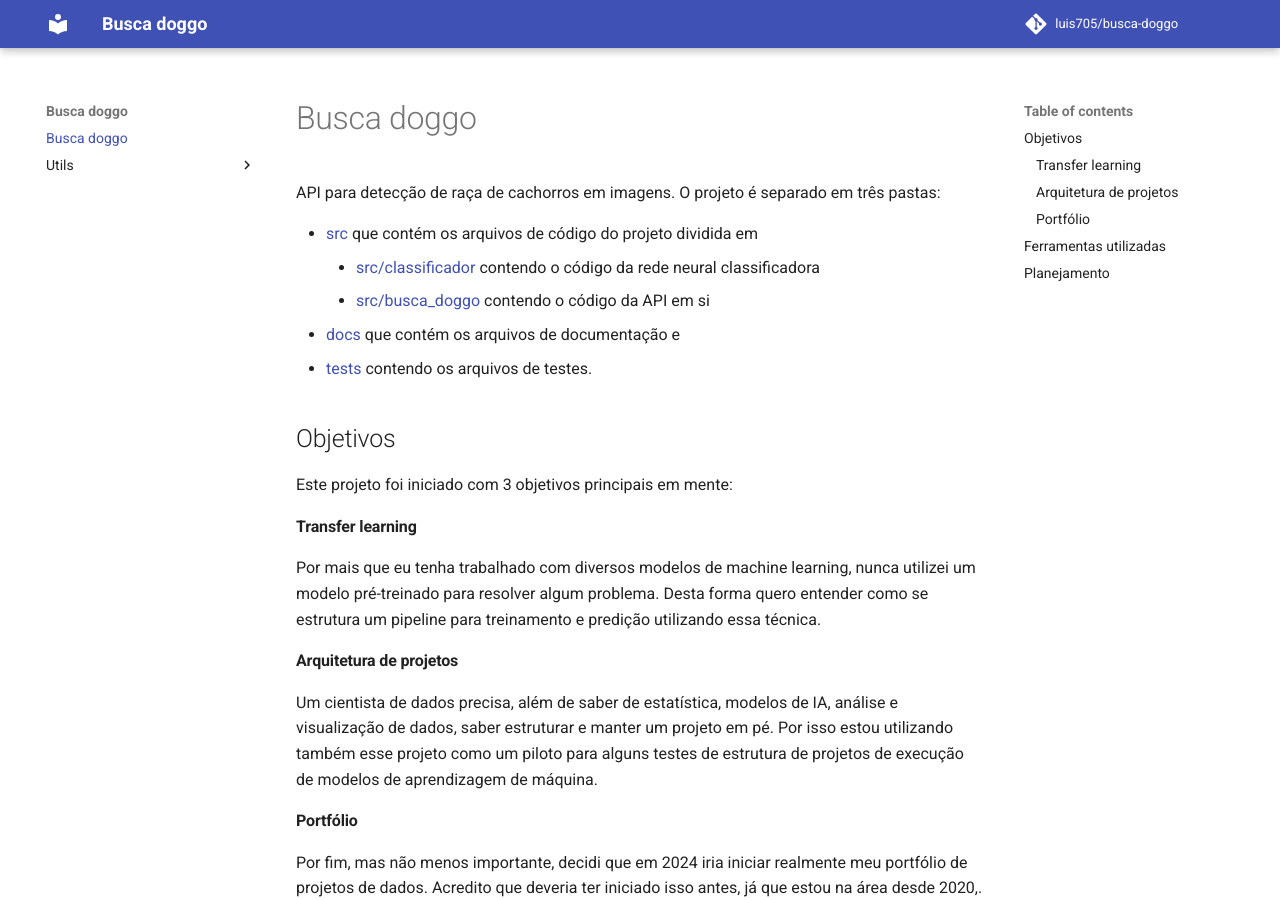
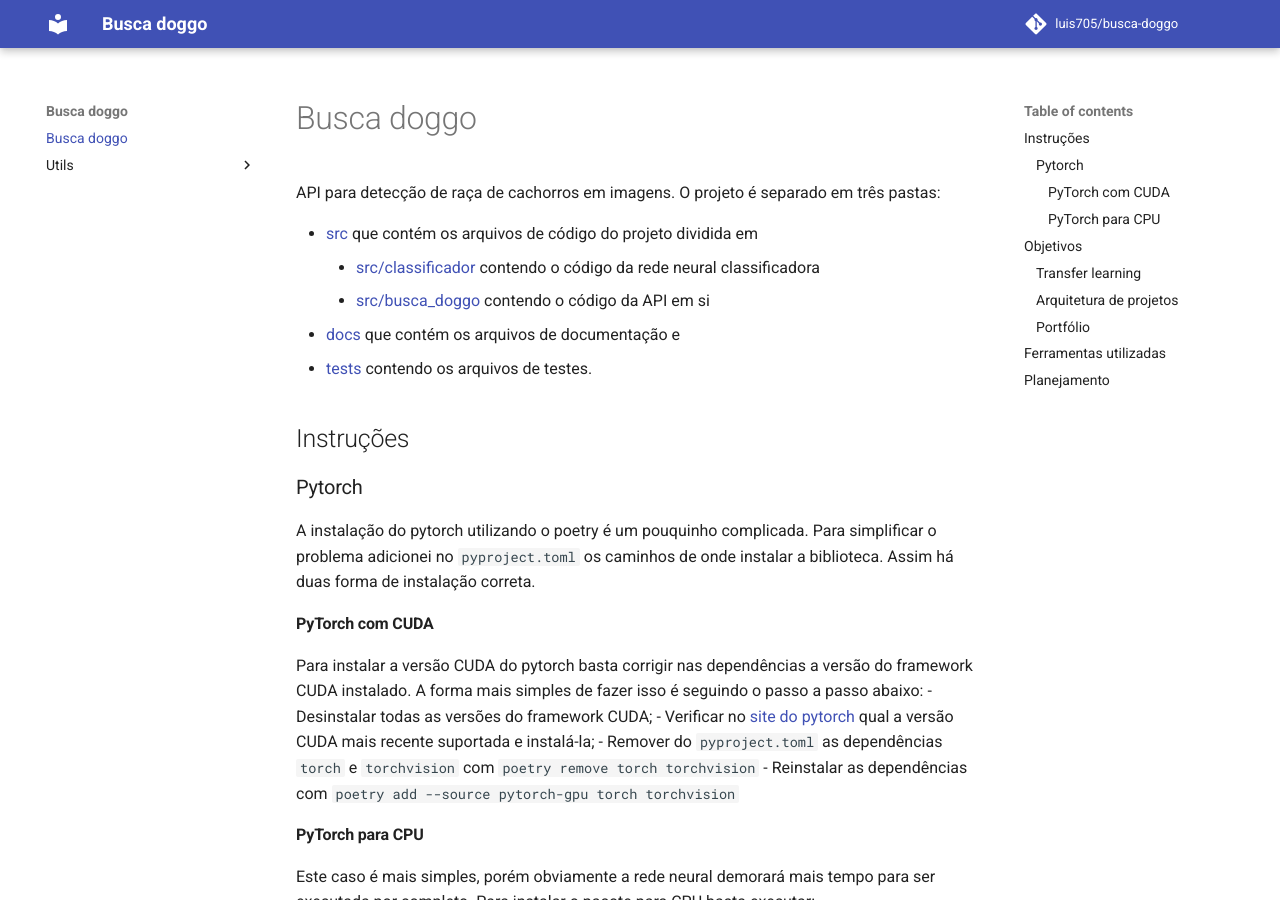
Before and after one commit to luis705/busca-doggo, an MkDocs documentation site: the page built from docs/index.md, in a window 1280 px wide and 900 px high. Built offline with MkDocs 1.6.1 and Material for MkDocs 9.7.7, drawn with Linux system fonts in a browser that asks for light colours; comment, search, counter and statistics services are not loaded; some of the changed text lies outside the part shown.

Commit message:
Correção de pytorch no pyproject.toml

````diff
--- a/docs/index.md
+++ b/docs/index.md
@@ -7,6 +7,29 @@ API para detecção de raça de cachorros em imagens. O projeto é separado em t
     - [src/busca_doggo](https://github.com/luis705/tree/main/src/busca_doggo) contendo o código da API em si
 - [docs](https://github.com/luis705/tree/main/docs) que contém os arquivos de documentação e
 - [tests](https://github.com/luis705/tree/main/test) contendo os arquivos de testes.
+
+## Instruções
+
+### Pytorch
+A instalação do pytorch utilizando o poetry é um pouquinho complicada. Para simplificar o problema adicionei no
+`pyproject.toml` os caminhos de onde instalar a biblioteca. Assim há duas forma de instalação correta.
+
+#### PyTorch com CUDA
+Para instalar a versão CUDA do pytorch basta corrigir nas dependências a versão do framework CUDA instalado. A forma mais
+simples de fazer isso é seguindo o passo a passo abaixo:
+- Desinstalar todas as versões do framework CUDA;
+- Verificar no [site do pytorch](https://pytorch.org/get-started/locally/) qual a versão CUDA mais
+recente suportada e instalá-la;
+- Remover do `pyproject.toml` as dependências `torch` e `torchvision` com `poetry remove torch torchvision`
+- Reinstalar as dependências com `poetry add --source pytorch-gpu torch torchvision`
+
+#### PyTorch para CPU
+Este caso é mais simples, porém obviamente a rede neural demorará mais tempo para ser executada por completo. Para
+instalar o pacote para CPU basta executar:
+```
+$ `poetry remove torch torchvision`
+$ poetry add --source pytorch-cpu torch torchvision
+```
 
 ## Objetivos
 Este projeto foi iniciado com 3 objetivos principais em mente:
````
Also changed, not shown: pyproject.toml (+14 -2 lines).
